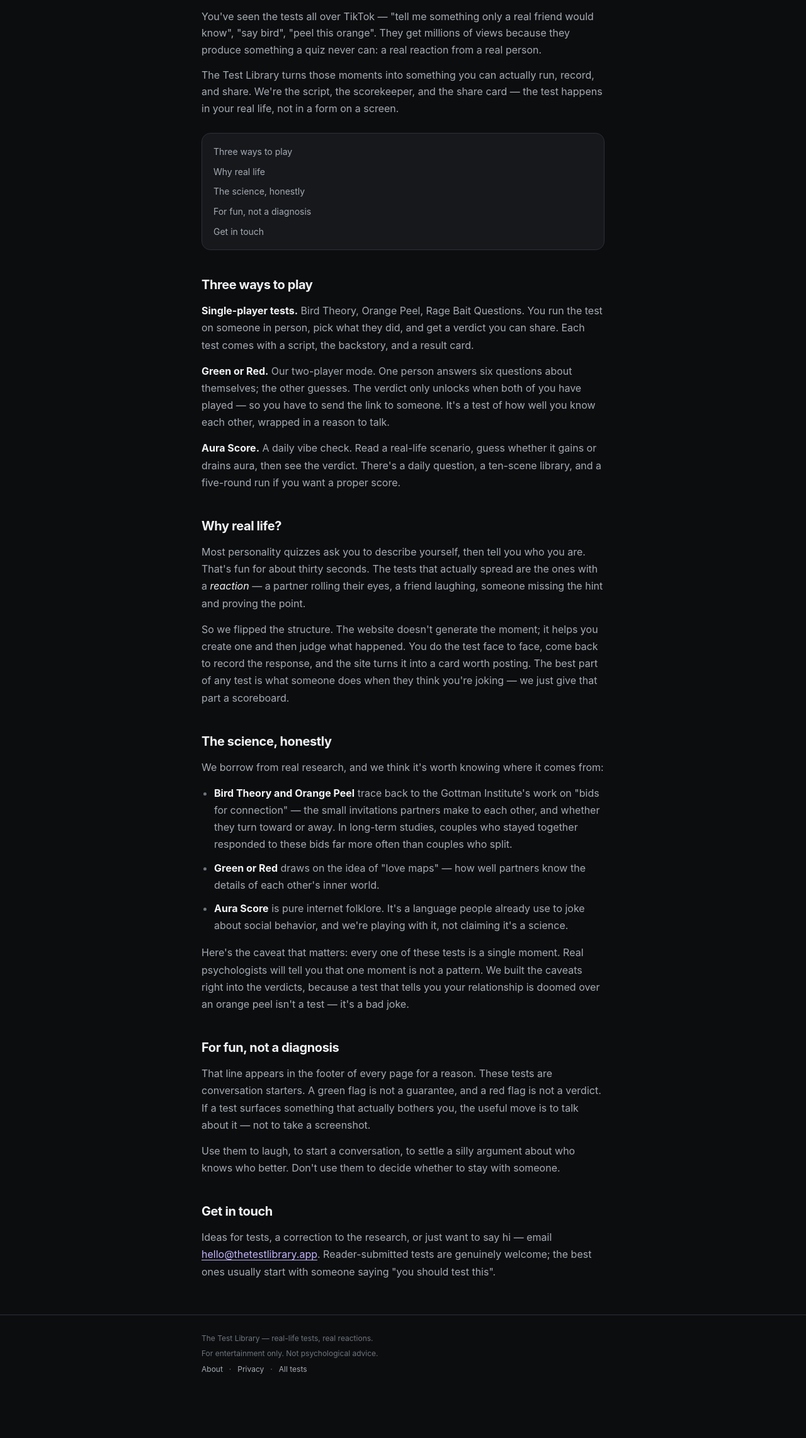
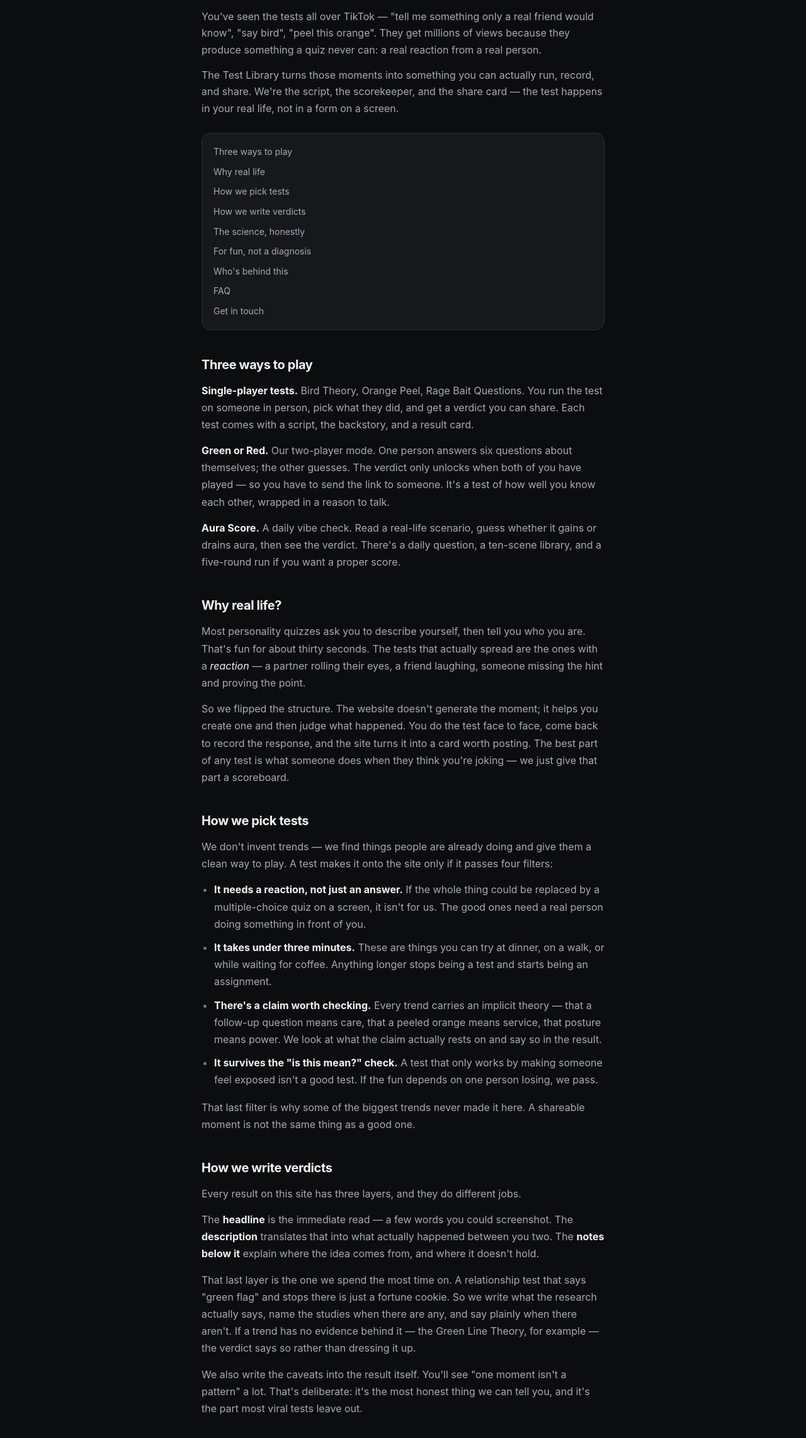
Before and after one commit to lzb821-dev/thetestlibrary, a plain HTML site: page about.html in a window 1280 px wide. Shown: the part 275-2558 px from the top of the page at 63% size. Before the commit the page ends 2499 px from the top, so only its background shows below. Drawn offline with Linux system fonts and the light colour scheme.

Commit message:
Sync: about.html

```diff
--- a/about.html
+++ b/about.html
@@ -71,8 +71,12 @@
       <div class="doc-toc">
         <a href="#three">Three ways to play</a>
         <a href="#why">Why real life</a>
+        <a href="#picking">How we pick tests</a>
+        <a href="#writing">How we write verdicts</a>
         <a href="#science">The science, honestly</a>
         <a href="#fun">For fun, not a diagnosis</a>
+        <a href="#behind">Who's behind this</a>
+        <a href="#faq">FAQ</a>
         <a href="#contact">Get in touch</a>
       </div>
 
@@ -87,6 +91,26 @@
         <h2>Why real life?</h2>
         <p>Most personality quizzes ask you to describe yourself, then tell you who you are. That's fun for about thirty seconds. The tests that actually spread are the ones with a<em> reaction</em> — a partner rolling their eyes, a friend laughing, someone missing the hint and proving the point.</p>
         <p>So we flipped the structure. The website doesn't generate the moment; it helps you create one and then judge what happened. You do the test face to face, come back to record the response, and the site turns it into a card worth posting. The best part of any test is what someone does when they think you're joking — we just give that part a scoreboard.</p>
+      </section>
+
+      <section id="picking">
+        <h2>How we pick tests</h2>
+        <p>We don't invent trends — we find things people are already doing and give them a clean way to play. A test makes it onto the site only if it passes four filters:</p>
+        <ul>
+          <li><strong>It needs a reaction, not just an answer.</strong> If the whole thing could be replaced by a multiple-choice quiz on a screen, it isn't for us. The good ones need a real person doing something in front of you.</li>
+          <li><strong>It takes under three minutes.</strong> These are things you can try at dinner, on a walk, or while waiting for coffee. Anything longer stops being a test and starts being an assignment.</li>
+          <li><strong>There's a claim worth checking.</strong> Every trend carries an implicit theory — that a follow-up question means care, that a peeled orange means service, that posture means power. We look at what the claim actually rests on and say so in the result.</li>
+          <li><strong>It survives the "is this mean?" check.</strong> A test that only works by making someone feel exposed isn't a good test. If the fun depends on one person losing, we pass.</li>
+        </ul>
+        <p>That last filter is why some of the biggest trends never made it here. A shareable moment is not the same thing as a good one.</p>
+      </section>
+
+      <section id="writing">
+        <h2>How we write verdicts</h2>
+        <p>Every result on this site has three layers, and they do different jobs.</p>
+        <p>The <strong>headline</strong> is the immediate read — a few words you could screenshot. The <strong>description</strong> translates that into what actually happened between you two. The <strong>notes below it</strong> explain where the idea comes from, and where it doesn't hold.</p>
+        <p>That last layer is the one we spend the most time on. A relationship test that says "green flag" and stops there is just a fortune cookie. So we write what the research actually says, name the studies when there are any, and say plainly when there aren't. If a trend has no evidence behind it — the Green Line Theory, for example — the verdict says so rather than dressing it up.</p>
+        <p>We also write the caveats into the result itself. You'll see "one moment isn't a pattern" a lot. That's deliberate: it's the most honest thing we can tell you, and it's the part most viral tests leave out.</p>
       </section>
 
       <section id="science">
@@ -106,6 +130,23 @@
         <p>Use them to laugh, to start a conversation, to settle a silly argument about who knows who better. Don't use them to decide whether to stay with someone.</p>
       </section>
 
+      <section id="behind">
+        <h2>Who's behind this</h2>
+        <p>The Test Library is a small, independent project — one person, a lot of research tabs, and no advertising agenda beyond keeping the site online. It started with a simple frustration: the tests worth trying were scattered across short-form video clips, captioned in ways that were hard to follow and impossible to redo. There was no place that collected them, cleaned them up, and told you what they actually meant.</p>
+        <p>So that's what this is. A library, in the literal sense: a catalog of tests you can pull off the shelf, run in real life, and put back with a verdict attached. The site is deliberately lightweight — no account, no email capture, no tracking you need a degree to understand. Your results stay in your browser, and the sharing happens only when you choose it.</p>
+        <p>We read the research so you don't have to, and we write the caveats so you can decide for yourself. If a verdict ever seems too confident, that's a bug — tell us and we'll fix it.</p>
+      </section>
+
+      <section id="faq">
+        <h2>Frequently asked questions</h2>
+        <p><strong>Do I need an account?</strong> No. Nothing here requires signing up. Your answers are stored locally in your browser so a refresh doesn't wipe them, and that's the extent of it.</p>
+        <p><strong>Are these tests scientifically validated?</strong> No — and we'd be suspicious of anything that claimed to be. They're conversation starters built around real ideas in relationship research. A single moment can't diagnose a relationship, and every result on this site says so.</p>
+        <p><strong>Do you see my answers?</strong> No. There's no server storing them. When you share a result, only the result and the test ID travel in the link — never the other person's private answers.</p>
+        <p><strong>Can I suggest a test?</strong> Please do. The best entries here came from someone saying "you should test this". Email us — if it passes the filters above, it'll get added.</p>
+        <p><strong>Is this only for couples?</strong> Most tests are written for two people who know each other well, and romance is the common setting. But nothing about them requires a partner — friends and siblings run them too.</p>
+        <p><strong>Why does the site have ads?</strong> To cover hosting and the domain. They don't influence which tests appear or what the verdicts say, and that separation isn't negotiable.</p>
+      </section>
+
       <section id="contact">
         <h2>Get in touch</h2>
         <p>Ideas for tests, a correction to the research, or just want to say hi — email <a href="mailto:hello@thetestlibrary.app">hello@thetestlibrary.app</a>. Reader-submitted tests are genuinely welcome; the best ones usually start with someone saying "you should test this".</p>
```
